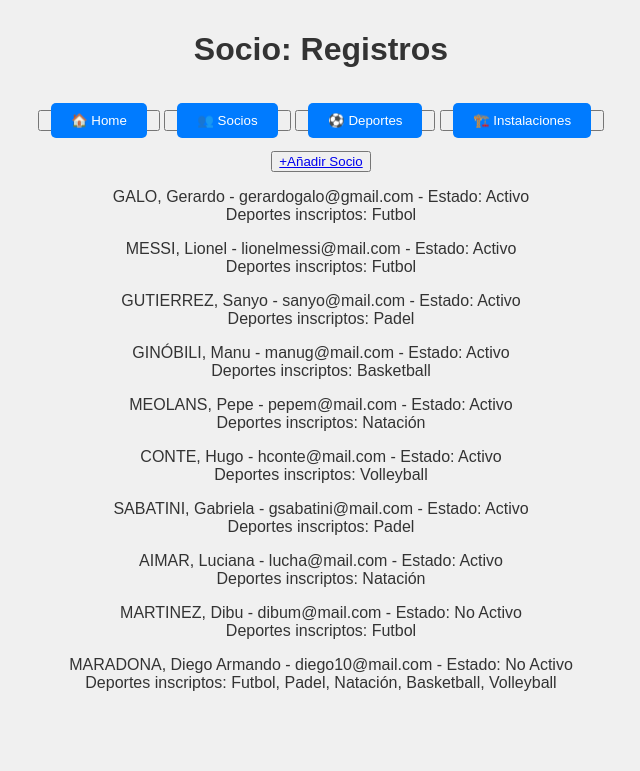
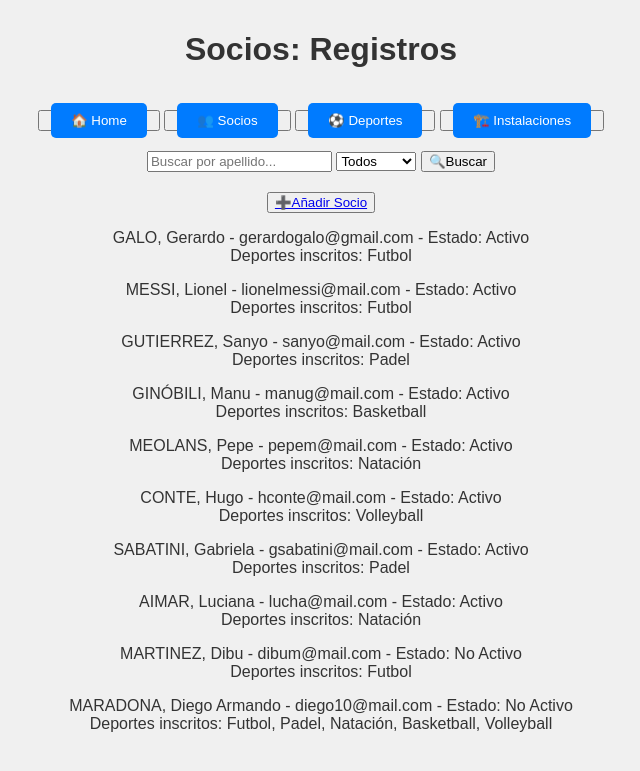
Before and after one commit to gerardogalo/Coderhouse-57830-GerardoGalo, a Django app: page /socio/list/ in a window 1280 px wide. Shown: the top 771 px of the page, without its empty margins (319-959 px from the left). Run offline with Django 5.2, Linux system fonts and the light colour scheme; data comes from the database, SQL or seed files in the repository; both versions use the stored data as it was after the commit.

Commit message:
Se añade busqueda en listado de Socios. Se redacta README

```diff
--- a/proyect/club/templates/club/deporte_list.html
+++ b/proyect/club/templates/club/deporte_list.html
@@ -7,7 +7,7 @@
 
 {% block main %}
     <button>
-        <a href="{% url 'deporte_create' %}">+Añadir Deporte</a>
+        <a href="{% url 'deporte_create' %}">➕Añadir Deporte</a>
     </button>
     {% for object in object_list %}
         <p>{{ object.nombre|upper }} - Cuota: ${{ object.cuota_mensual }} - {% if object.disponible %} Disponible {% else %} No Disponible {% endif %}</p>
--- a/proyect/club/templates/club/instalaciones_list.html
+++ b/proyect/club/templates/club/instalaciones_list.html
@@ -7,7 +7,7 @@
 
 {% block main %}
     <button>
-        <a href="{% url 'instalaciones_create' %}">+Añadir Instalaciones</a>
+        <a href="{% url 'instalaciones_create' %}">➕Añadir Instalación</a>
     </button>
     {% for object in object_list %}
     <p>
--- a/proyect/club/templates/club/socio_list.html
+++ b/proyect/club/templates/club/socio_list.html
@@ -1,20 +1,30 @@
 {% extends 'club/base.html' %}
 
 {% block titulo %}
-    Socio: Registros
+    Socios: Registros
 {% endblock titulo %}
 
+{% block main %}
+    <form method="get" style="margin-bottom: 20px;">
+        <input type="text" name="apellido" placeholder="Buscar por apellido..." value="{{ request.GET.apellido|default_if_none:'' }}">
+        <select name="estado">
+            <option value="">Todos</option>
+            <option value="1" {% if request.GET.estado == '1' %}selected{% endif %}>Activo</option>
+            <option value="0" {% if request.GET.estado == '0' %}selected{% endif %}>No Activo</option>
+        </select>
+        <button type="submit">🔍Buscar</button>
+    </form>
 
-{% block main %}
     <button>
-        <a href="{% url 'socio_create' %}">+Añadir Socio</a>
+        <a href="{% url 'socio_create' %}">➕Añadir Socio</a>
     </button>
+
     {% for object in object_list %}
         <p>
             {{ object.apellido|upper }}, {{ object.nombre }} - {{ object.correo_electronico }}
             - Estado: {% if object.activo %} Activo {% else %} No Activo {% endif %}
             <br>
-            Deportes inscriptos:
+            Deportes inscritos:
             {% for deporte in object.deportes.all %}
                 {{ deporte.nombre }}{% if not forloop.last %}, {% endif %}
             {% empty %}
--- a/proyect/club/views.py
+++ b/proyect/club/views.py
@@ -9,6 +9,14 @@ def index(request):
 
 def socio_list(request):
     query = Socio.objects.all()
+    apellido = request.GET.get('apellido')
+    estado = request.GET.get('estado')
+
+    if apellido:
+        query = query.filter(apellido__icontains=apellido)
+    if estado != '' and estado is not None:
+        query = query.filter(activo=estado == '1')
+
     context = {"object_list": query}
     return render(request, "club/socio_list.html", context)
 
```
Also changed, not shown: proyect/db.sqlite3.
